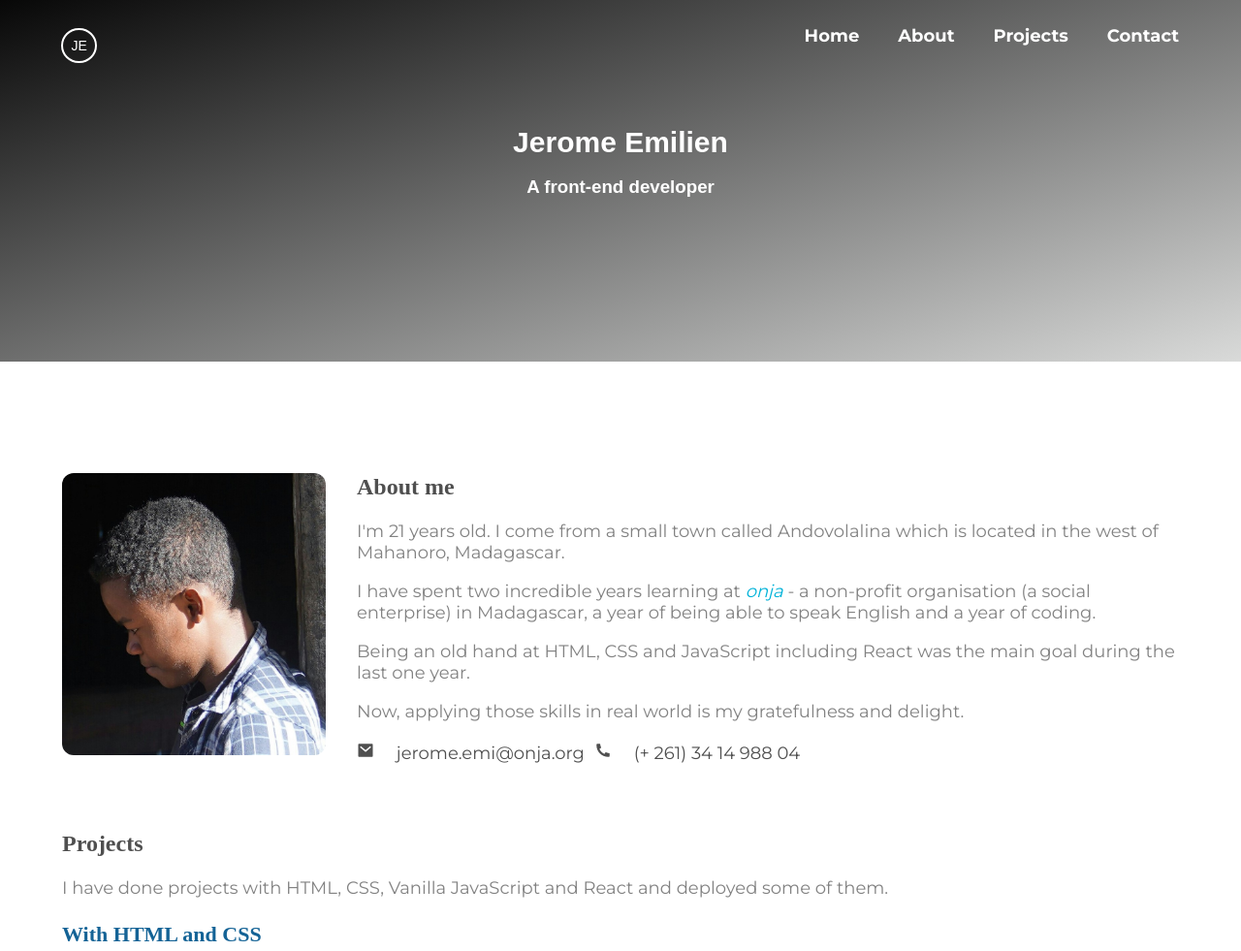
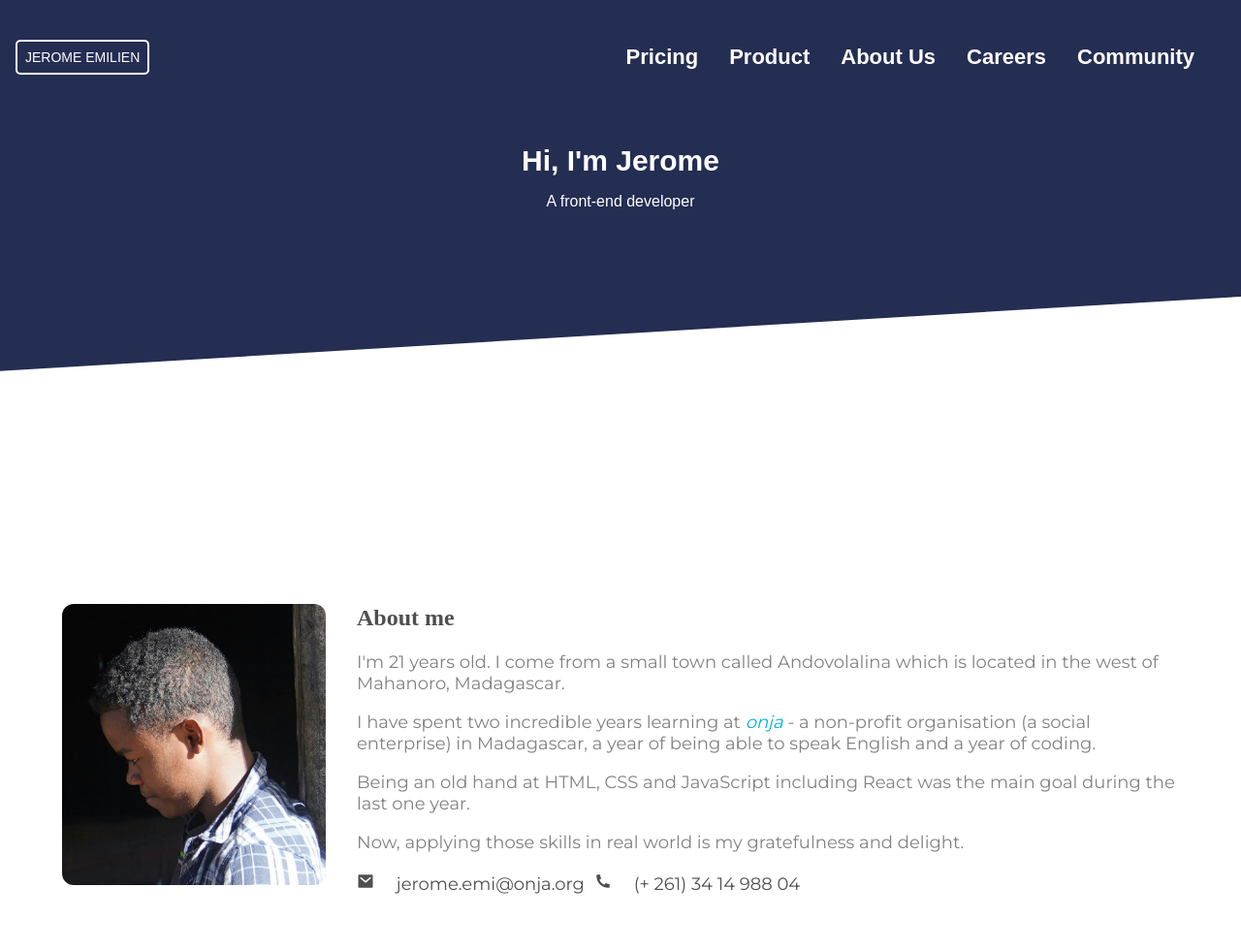
Before and after one commit to Fodilahy-mena/jerome-emilien-portofolio, a website: page webroot/index.html in a window 1280 px wide. Shown: the top 981 px of the page at 97% size. Drawn offline with nearby package versions, Linux system fonts and the light colour scheme.

Commit message:
change the header

```diff
--- a/scss/_default.scss
+++ b/scss/_default.scss
@@ -9,6 +9,15 @@ abbr[title] {
     cursor: inherit;
     text-decoration: none;
   }
+
+  *, *:before, *:after {
+    outline: 0;
+    box-sizing: border-box;
+    border: 0;
+    -webkit-font-smoothing: antialiased;
+    -moz-osx-font-smoothing: grayscale;
+    text-rendering: optimizeLegibility;
+}
 .summary {
     text-align: center;
     max-width: 90%;
--- a/scss/_header.scss
+++ b/scss/_header.scss
@@ -4,14 +4,11 @@ body > header {
     flex-direction: row;
     justify-content: space-between;
     align-items: center;
-    padding: 1.25rem;
-    color: teal;
-    background-color: white;
     z-index: 1;
     position: relative;
-    border-radius: 0 0 85% 85% / 10%;
+    padding: 2rem 1rem;
+}
 
-}
 body > header h1 {
     font-family: 'Crimson' Poppins;
     font-style: normal;
@@ -19,36 +16,66 @@ body > header h1 {
     font-size: 14px;
     line-height: 16px;
     text-transform: uppercase;
-    border: 2px solid teal;
+    border: 2px solid white;
     box-sizing: border-box;
     padding: 8px;
-    border-radius: 50%;
-    /* background-color: red; */
+    color: white;
+    border-radius: 5px;
+    a {
+        text-decoration: none;
+        color: white;
+
+    }
 }
 
+.open {
+    background-color: white;
+}
+.open h1 {
+    border: 2px solid #242D52;
+    a {
+        color: #242D52;
+    }
+}
+
+.body_header + .open_menu:checked {
+    background-color: white;
+}
+
+
 @media (min-width: 977px) {
-    body > header > h1 {
+    .open {
+        background-color: unset;
+    }
+    body > header.open > h1 {
         max-width: fit-content;
         min-width: fit-content;
         margin-left: 3.5%;
         border: 2px solid white;
+        a {
         color: white;
+        }
     }
     body > header {
+        margin-left: 0;
+        margin-right: 0;
         background-color: unset;
     }
 }
 
+
 .masthead {
-    background: -webkit-linear-gradient(bottom right, #D9DAD9, #020202);
-    background: -moz-linear-gradient(bottom right, #D9DAD9, #020202);
-    background: linear-gradient(to top left, #D9DAD9, #020202);
+    top: -120px;
+    position: relative;
+    text-align: center;
+    margin-bottom: 120px;
+    background-color: #242D52;
     background-repeat: no-repeat;
     background-size: cover;
     background-position: 40% 40%;
     padding-block-start: 150px;
     padding-block-end: 150px;
-    top: -115px;
     position: relative;
+    clip-path: polygon(0 0, 100% 0%, 100% 80%, 0% 100%);
     /* border-radius: 0 0 85% 85% / 10%; */
 }
--- a/scss/_nav.scss
+++ b/scss/_nav.scss
@@ -1,63 +1,200 @@
 @import url('https://fonts.googleapis.com/css?family=Montserrat:300,400,500,bold&display=swap');
+
+// .navigation__list {
+//     list-style: none;
+//     padding: 0;
+//     text-align: center;
+//     position: relative;
+//     /* top: 8rem; */
+// }
+
+
+// .navigation__link {
+//     font-family: Montserrat;
+//     font-style: normal;
+//     font-weight: bold;
+//     font-size: 18px;
+//     line-height: 22px;
+//     color: teal;
+// }
+// .navigation__item:last-child a {
+//     padding-inline-end: 0;
+// }
+// .navigation__item {
+//     border-bottom: 1px solid white;
+// }
+// .navigation__link {
+//     padding: 1.25rem 0;
+//     background-image: none;
+//     line-height: 1.25rem;
+//     background-position: 1rem 50%;
+//     text-decoration: none;
+//     display: block;
+// }
+
+// .navigation {
+//     padding: 1rem;
+//     position: absolute;
+//     z-index: 3;
+//     top: -10px;
+//     right: 0;
+//     bottom: 0;
+//     height: auto;
+//     display: none;
+//     width: 100%;
+//     padding-right: 15px;
+//     padding-left: 15px;
+//     margin-right: auto;
+//     margin-left: auto;
+//     height: fit-content;
+//     transition: transform 1s;
+//     background-color: white;
+//     // box-shadow: -3px 0px 5px 0px rgba(50, 50, 50, 0.75);
+//   }
+
+// .open_menu:checked ~ .navigation {
+//     transform: translateY(22%);
+//     top: 5px;
+//     display: block;
+// }
+
+
+// .open_menu:checked ~ label {
+// z-index: 2;
+// right: 0;
+// height: 25px;
+// width: 25px;
+// background-image: url(../images/cross.svg);
+// }
+
+// .navigation label {
+// width: 250px;
+// display: block;
+// height: 30px;
+// }
+// .open_menu {
+//     display: none;
+// }
+
+// .navigation > label, body > header > label {
+// width: 28px;
+// height: 28px;
+// background-size: 28px;
+// background-repeat: no-repeat;
+// position: relative;
+// }
+// body > header > label {
+//     background-image: url(../images/menu.svg);
+// }
+
+// .navigation > label {
+//     margin-left: auto;
+// }
+// .navigation > label {
+// 	transition: rotate 1s;
+// }
+
+// .navigation > label:hover {
+//     background-color: red;
+//     border-radius: 50%;
+//     rotate: 360deg;
+// }
+
+// @media (min-width: 977px) {
+// body > header label {
+//     display: none;
+//     }
+//     .navigation {
+//     display: block;
+//     padding: 0;
+//     background-color: transparent;
+//     top: 18px;
+//     left: 0;
+//     right: 0;
+//     bottom: auto;
+//     max-width: 90%;
+//     min-width: 90%;
+//     height: auto;
+//     box-shadow: none;
+//     transform: none;
+//     transition: none;
+//     margin: auto;
+//     }
+//     .navigation label {
+//     display: none;
+//     }
+//     .navigation__list {
+//     flex-direction: row;
+//     display: flex;
+//     justify-content: flex-end;
+//     padding: 0;
+//     max-width: unset;
+//     min-width: unset;
+//     margin: unset;
+//     position: unset;
+//     top: unset;
+//     }
+//     .navigation__item {
+//         border: unset;
+//     }
+//     .navigation__link {
+//         padding: 1.25rem;
+//         color: white;
+//     }
+
+// }
+
+
+.navigation {
+    position: absolute;
+    z-index: 3;
+    right: 0;
+    bottom: 0;
+    height: auto;
+    display: none;
+    width: 100%;
+    height: 100vh;
+    margin-right: auto;
+    margin-left: auto;
+    transition: transform 1s;
+    background-image: linear-gradient(transparent, rgba(0, 0, 0, 0.25));
+  }
 
 .navigation__list {
     list-style: none;
+    margin: 0;
     padding: 0;
-    text-align: center;
     position: relative;
-    /* top: 8rem; */
+    background-color: white;
+    border: 0;
+    padding-bottom: 4rem;
 }
 
-
 .navigation__link {
-    font-family: Montserrat;
     font-style: normal;
     font-weight: bold;
-    font-size: 18px;
-    line-height: 22px;
-    color: teal;
-}
-.navigation__item:last-child a {
-    padding-inline-end: 0;
-}
-.navigation__item {
-    border-bottom: 1px solid white;
-}
-.navigation__link {
-    padding: 1.25rem;
+    font-size: 1.375rem;
+    background-image: none;
+    line-height: 1.25rem;
+    padding: 1rem 0;
+    margin: 0 1rem;
     background-image: none;
     line-height: 1.25rem;
     background-position: 1rem 50%;
     text-decoration: none;
     display: block;
+    color: #242D52;
+    border-bottom: 1px solid  #FF8C00;
 }
-
-.navigation {
-    padding: 1rem;
-    position: absolute;
-    z-index: 3;
-    top: -10px;
-    right: 0;
-    bottom: 0;
-    height: auto;
-    display: none;
-    width: 100%;
-    padding-right: 15px;
-    padding-left: 15px;
-    margin-right: auto;
-    margin-left: auto;
-    height: fit-content;
-    transition: transform 1s;
-    background-color: #f8f8f8;
-    box-shadow: -3px 0px 5px 0px rgba(50, 50, 50, 0.75);
+.navigation__item:last-child a {
+    padding-inline-end: 0;
 }
 
 .open_menu:checked ~ .navigation {
-    transform: translateY(22%);
-    top: 20px;
+    transform: translateY(15%);
+    top: -13px;
     display: block;
 }
-
 
 .open_menu:checked ~ label {
     z-index: 2;
@@ -77,8 +214,8 @@ height: 30px;
 }
 
 .navigation > label, body > header > label {
-width: 28px;
-height: 28px;
+    width: 25px;
+    height: 25px;
     background-size: 28px;
     background-repeat: no-repeat;
     position: relative;
@@ -94,11 +231,9 @@ body > header > label {
 	transition: rotate 1s;
 }
 
-.navigation > label:hover {
-    background-color: red;
-    border-radius: 50%;
-    rotate: 360deg;
-}
+
+// On desktop view
+
 
 @media (min-width: 977px) {
 body > header label {
@@ -107,13 +242,12 @@ body > header label {
     .navigation {
     display: block;
     padding: 0;
-    background-color: transparent;
-    top: 7px;
+    background-image: unset;
     left: 0;
     right: 0;
     bottom: auto;
-    max-width: 90%;
-    min-width: 90%;
+    max-width: 95%;
+    min-width: 95%;
     height: auto;
     box-shadow: none;
     transform: none;
@@ -127,18 +261,34 @@ body > header label {
         flex-direction: row;
         display: flex;
         justify-content: flex-end;
+        padding-bottom: unset;
         padding: 0;
         max-width: unset;
         min-width: unset;
+        width: unset;
         margin: unset;
         position: unset;
         top: unset;
+        background-color: unset;
+        border-radius: unset;
+        box-shadow: unset;
+    }
+
+    .open_menu:checked ~ .navigation {
+        top: 25px;
+        display: block;
     }
     .navigation__item {
         border: unset;
     }
     .navigation__link {
         color: white;
+        border-bottom: unset;
     }
 
+    .navigation__link:hover {
+        border-radius: 2px;
+        -webkit-box-shadow: 0px 6px 0px 0px #FF8C00;
+        box-shadow: 0px 6px 0px 0px #FF8C00;
     }
+}
--- a/webroot/index.html
+++ b/webroot/index.html
@@ -3,47 +3,50 @@
 <head>
     <meta charset="UTF-8">
     <meta name="viewport" content="width=device-width, initial-scale=1.0">
-    <title>Portfolio</title>
+    <title>Jerome Emilien</title>
     <link href="https://cdn.jsdelivr.net/npm/remixicon@2.3.0/fonts/remixicon.css" rel="stylesheet">
     <link rel="stylesheet" href="./css/index.css">
 </head>
 <body>
-
-    <header>
-
+    <header class="body_header">
         <input class="open_menu" type="checkbox" id="menu_checkbox">
-        <h1>Je</h1>
+        <h1>
+            <a href="/">
+                Jerome Emilien
+            </a>
+        </h1>
         <label for="menu_checkbox" class="icon_menu">
-            <!-- <span class="a11y">Open the menu</span> -->
         </label>
         <nav class="navigation">
-            <!-- <label for="menu_checkbox" class="icon_menu skip"> -->
-                <!-- <span class="a11y">Site menu</span> -->
-            <!-- </label> -->
             <ul class="navigation__list">
-                <li class="navigation__item active">
-                    <a class="navigation__link navigation__link--home" href="#home">Home</a>
+                <li class="navigation__item">
+                    <a class="navigation__link navigation__link--pricing" href="#pricing">Pricing</a>
                 </li>
 
                 <li class="navigation__item">
-                    <a class="navigation__link navigation__link--about" href="#about">About</a>
+                    <a class="navigation__link navigation__link--product" href="#product">Product</a>
                 </li>
 
                 <li class="navigation__item">
-                    <a class="navigation__link navigation__link--design" href="#projects">Projects</a>
+                    <a class="navigation__link navigation__link--about" href="#about">About Us</a>
                 </li>
 
                 <li class="navigation__item">
-                    <a class="navigation__link navigation__link--contact" href="#contact">Contact</a>
+                    <a class="navigation__link navigation__link--careers" href="#careers">Careers</a>
+                </li>
+
+                <li class="navigation__item">
+                    <a class="navigation__link navigation__link--community" href="#community">Community</a>
                 </li>
             </ul>
         </nav>
     </header>
+
     <main>
         <header class="masthead">
             <div class="summary">
-                <h2>Jerome Emilien</h2>
-                <h3>A front-end developer</h3>
+                <h2>Hi, I'm Jerome</h2>
+                <p>A front-end developer</p>
             </div>
         </header>
         <section class="section__details" id="about">
@@ -241,6 +244,6 @@
             </ul>
         </div>
     </footer>
-
+    <script src="./index.js"></script>
 </body>
 </html>
--- /dev/null
+++ b/webroot/index.js
@@ -0,0 +1,13 @@
+console.log('simple vanilla js');
+const header = document.querySelector('.body_header');
+const checkBox = document.querySelector('.icon_menu');
+
+checkBox.addEventListener('click', () => {
+    if(!checkBox.checked) {
+        header.classList.add('open')
+        checkBox.checked = true
+    } else if(checkBox.checked) {
+        checkBox.checked = false;
+        header.classList.remove('open')
+    }
+})
```
Also changed, not shown: webroot/css/index.css, webroot/images/bg-masthead.svg (added), webroot/images/cross.svg, webroot/images/menu.svg. Lines whose indentation alone changed are shown as unchanged.
